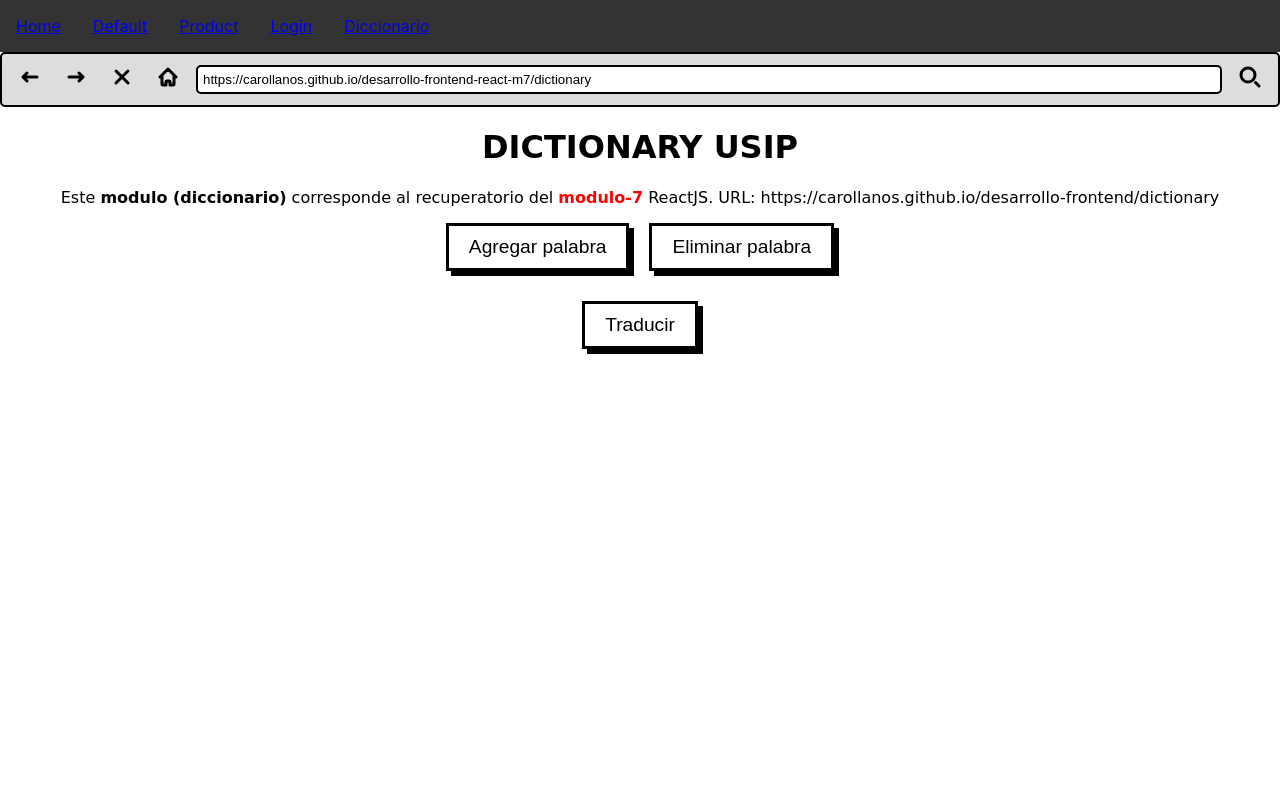
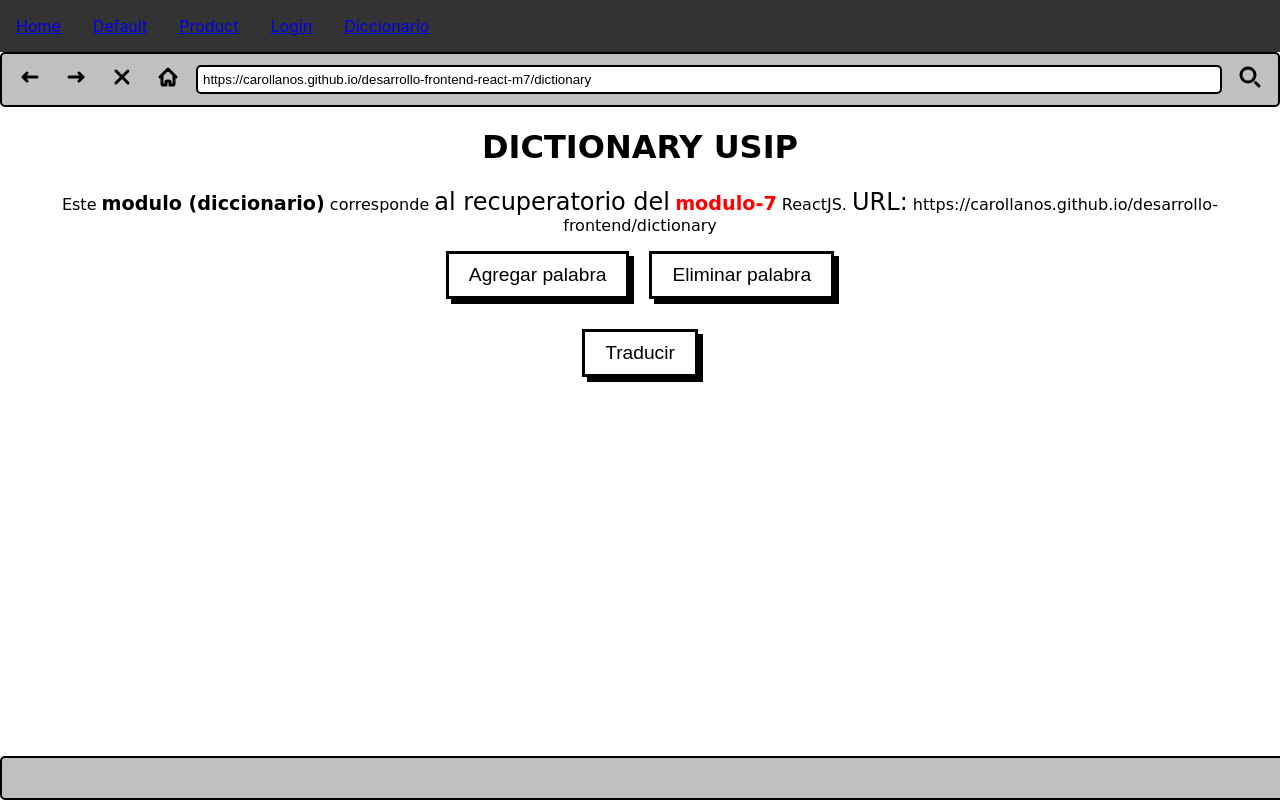
Before and after one commit to CaroLlanos/desarrollo-frontend-react-m7, a React (Create React App) app: page /dictionary in a window 1280 px wide. Built offline with nearby package versions, Linux system fonts and the light colour scheme.

Commit message:
init estilos v1

```diff
--- a/src/App.css
+++ b/src/App.css
@@ -202,7 +202,7 @@ footer {
   justify-content: space-between;
   align-items: center;
   padding: 10px;
-  background-color: #ddd;
+  background-color: #c1c0c0;
   border: 2px solid black;
   border-radius: 5px;
   margin-bottom: 20px;
@@ -252,6 +252,17 @@ footer {
   transition: all 0.2s ease-in-out;
 }
 
+.footer-dic{
+  background-color: #c1c0c0;
+  border: 2px solid black;
+  border-radius: 5px;
+  padding: 20px;
+  text-align: center;
+  position: fixed;
+  width: 100%;
+  bottom: 0;
+  left: 0;
+}
 
 /* Style modals dictionary*/
 .notification-traslate {
--- a/src/screens/dictionary/dictionary.jsx
+++ b/src/screens/dictionary/dictionary.jsx
@@ -109,8 +109,8 @@ const Dictionary = () => {
             </header>
 
             <main className="content-dic">
-                <h1>DICTIONARY USIP</h1>
-                <p>Este <span style={{ fontWeight: 'bold' }}>modulo (diccionario)</span> corresponde <span>al recuperatorio del</span> <span style={{ color: 'red', fontWeight: 'bold' }}>modulo-7</span> ReactJS. URL: https://carollanos.github.io/desarrollo-frontend/dictionary</p>
+                <h1 style={{ fontSize: 'xx-large', fontWeight: 'bold'}}>DICTIONARY USIP</h1>
+                <p>Este <span style={{ fontWeight: 'bold', fontSize: 'larger'}}>modulo (diccionario)</span> corresponde <span style={{ fontSize: 'x-large'}}>al recuperatorio del</span> <span style={{ color: 'red', fontWeight: 'bold', fontSize: 'larger' }}>modulo-7</span> ReactJS. <span style={{fontSize: 'x-large'}}>URL:</span> https://carollanos.github.io/desarrollo-frontend/dictionary</p>
 
                 <div className="button-group">
                     <button className="dictionary-button" onClick={() => setShowModalAnadir(true)}>Agregar palabra</button>
@@ -119,6 +119,8 @@ const Dictionary = () => {
                 <button className="traslate-button" onClick={() => setShowModalTraducir(true)}>Traducir</button>
 
             </main>
+            <footer className="footer-dic">
+            </footer>
 
             <ModalTraslate
                 visible={showModalAnadir}
```
